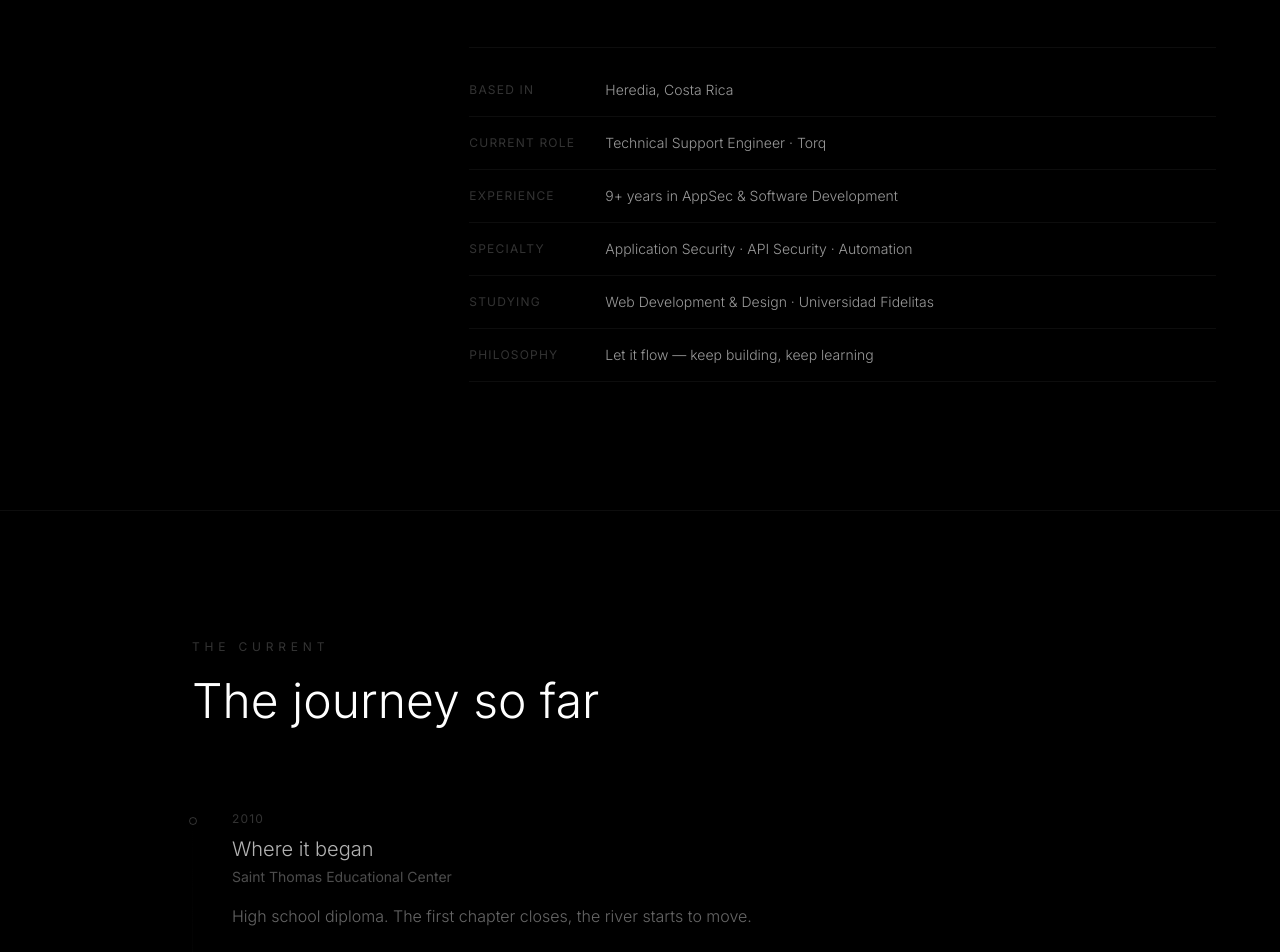
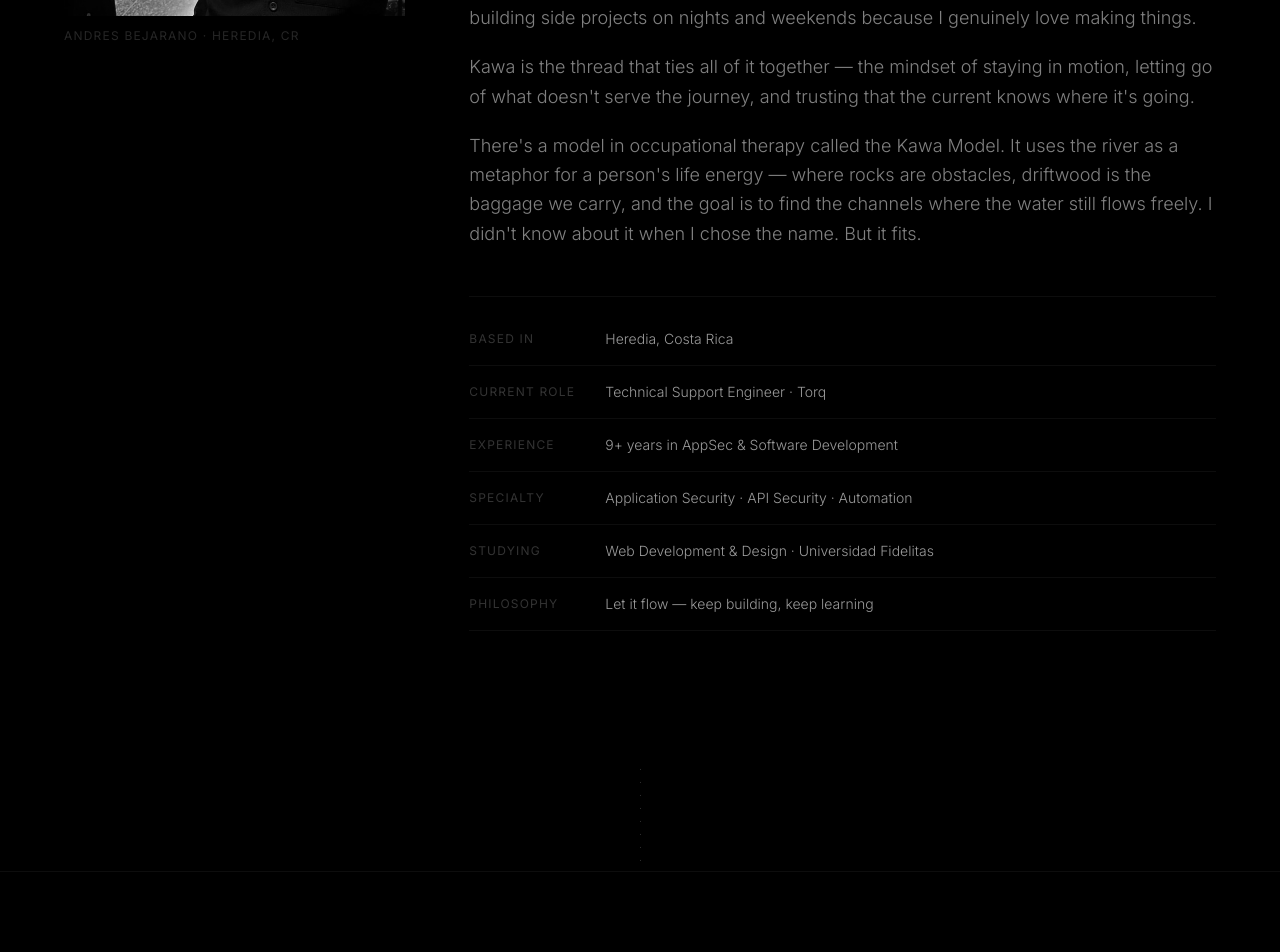
Before and after one commit to btja1012/Bejarano-WebDesign, a Next.js app: page / in a window 1280 px wide. Shown: the part 1560-2512 px from the top of the page. Built offline with nearby package versions, Linux system fonts and the light colour scheme; no server answers.

Commit message:
Add flowing river animations and Kawa Model reference
- 川 glyph in hero slowly drifts upward (16s ease-in-out loop)
- Animated river line between every section (droplets flowing down)
- Add Kawa Model (occupational therapy) reference to Philosophy section

```diff
--- a/app/globals.css
+++ b/app/globals.css
@@ -3,3 +3,31 @@
 html {
   scroll-behavior: smooth;
 }
+
+/* 川 hero drift — slow upward float */
+@keyframes kawa-drift {
+  0%, 100% { transform: translateY(0px);   opacity: 0.03; }
+  50%       { transform: translateY(-40px); opacity: 0.045; }
+}
+
+.animate-kawa-drift {
+  animation: kawa-drift 16s ease-in-out infinite;
+}
+
+/* River line — droplets flowing downward */
+@keyframes river-flow {
+  0%   { background-position: 0 0%; }
+  100% { background-position: 0 100%; }
+}
+
+.animate-river-flow {
+  background-image: repeating-linear-gradient(
+    to bottom,
+    transparent        0px,
+    transparent        12px,
+    rgba(255,255,255,0.18) 12px,
+    rgba(255,255,255,0.18) 13px
+  );
+  background-size: 100% 26px;
+  animation: river-flow 2.4s linear infinite;
+}
--- a/app/page.tsx
+++ b/app/page.tsx
@@ -1,5 +1,6 @@
 import Navbar from "@/components/Navbar";
 import Hero from "@/components/Hero";
+import RiverLine from "@/components/RiverLine";
 import Philosophy from "@/components/Philosophy";
 import Timeline from "@/components/Timeline";
 import Projects from "@/components/Projects";
@@ -11,10 +12,15 @@ export default function Home() {
     <main>
       <Navbar />
       <Hero />
+      <RiverLine />
       <Philosophy />
+      <RiverLine />
       <Timeline />
+      <RiverLine />
       <Projects />
+      <RiverLine />
       <Skills />
+      <RiverLine />
       <Contact />
     </main>
   );
--- a/components/Hero.tsx
+++ b/components/Hero.tsx
@@ -6,7 +6,7 @@ export default function Hero() {
         className="absolute inset-0 flex items-center justify-center pointer-events-none select-none"
         aria-hidden="true"
       >
-        <span className="text-[32rem] font-thin text-white/[0.03] leading-none">川</span>
+        <span className="text-[32rem] font-thin leading-none animate-kawa-drift">川</span>
       </div>
 
       <div className="relative z-10 text-center px-6 max-w-4xl mx-auto">
--- a/components/Philosophy.tsx
+++ b/components/Philosophy.tsx
@@ -53,6 +53,13 @@ export default function Philosophy() {
                 motion, letting go of what doesn&apos;t serve the journey, and trusting that
                 the current knows where it&apos;s going.
               </p>
+              <p>
+                There&apos;s a model in occupational therapy called the Kawa Model. It uses
+                the river as a metaphor for a person&apos;s life energy — where rocks are
+                obstacles, driftwood is the baggage we carry, and the goal is to find
+                the channels where the water still flows freely. I didn&apos;t know about
+                it when I chose the name. But it fits.
+              </p>
             </div>
 
             {/* Facts */}
--- /dev/null
+++ b/components/RiverLine.tsx
@@ -0,0 +1,7 @@
+export default function RiverLine() {
+  return (
+    <div className="flex justify-center bg-black py-0" aria-hidden="true">
+      <div className="w-px h-28 animate-river-flow" />
+    </div>
+  );
+}
```
